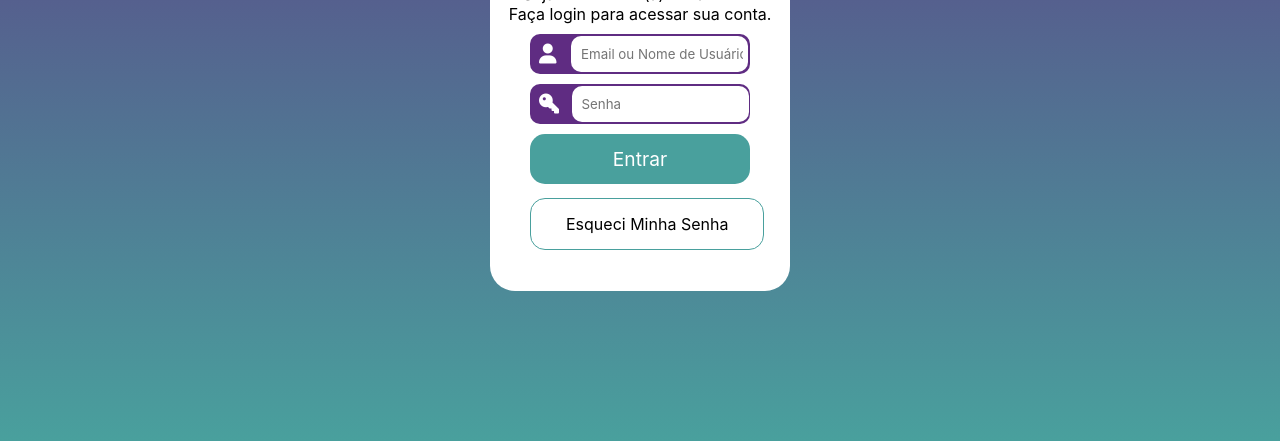
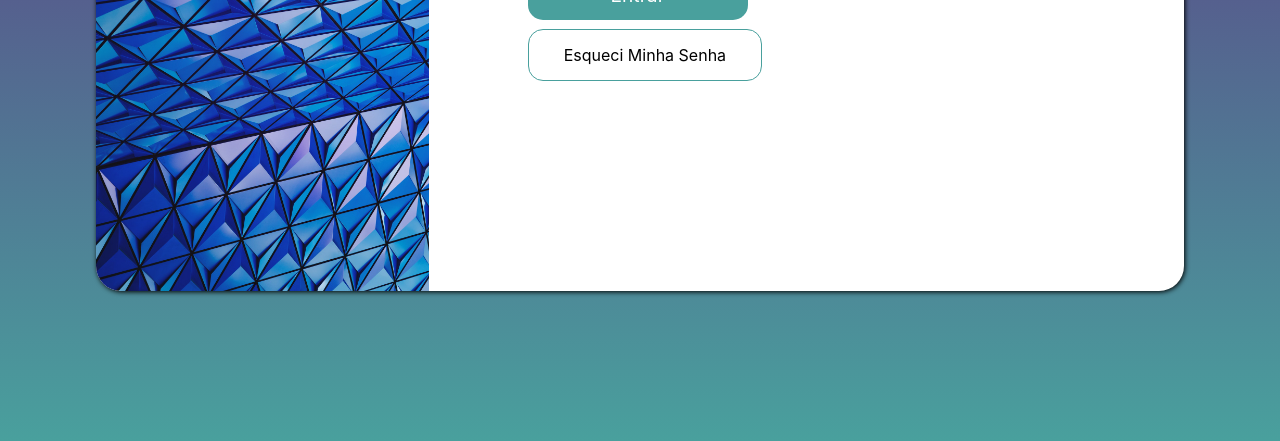
Before and after one commit to Ertuip/projeto-login, a plain HTML site: page index.html in a window 1280 px wide. Shown: the part 359-800 px from the top of the page. Drawn offline with Linux system fonts and the light colour scheme.

Commit message:
Atualização 3.0

```diff
--- a/estilo/style.css
+++ b/estilo/style.css
@@ -18,6 +18,7 @@ body, html {
     width: 98vw;
 }
 
+@media screen and (min-width: 320px) and (max-width: 481px) {
     main {
         height: 100vh;
         width: 100vw;
@@ -32,6 +33,7 @@ main {
         border-radius: 25px;
         height: 500px;
         width: 300px;
+        box-shadow: 1px 1px 5px black;
     }
 
     #form > h1 {
@@ -55,7 +57,7 @@ main {
     }
 
     #us {
-    margin: 0px 0px 0px -25px;
+        margin: 0px 0px 0px -22px;
         padding: 5px;
     }
 
@@ -66,7 +68,7 @@ main {
 
     #iusername {
         border-radius: 10px;
-    margin: 0px 0px 0px 5px;
+        margin: 0px 0px 0px px;
         border: none;
         padding: 10px 5px 10px 10px;
         width: 177px;
@@ -87,7 +89,7 @@ main {
         background-color: var(--verd);
         color: white;
         font-size: 1.2em;
-    margin: 10px 40px 30px 40px;
+        margin: 10px 40px 25px 40px;
         width: 220px;
         height: 50px;
         transition-duration: 0.5s;
@@ -120,8 +122,119 @@ a:hover {
 
     img {
         min-width: 300px;
-    max-height: 160px;
+        max-height: 180px;
         background-size: cover;
         border-top-left-radius: 25px;
         border-top-right-radius: 25px;
     }
+}
+
+@media screen and (min-width: 481px) {
+    main {
+        height: 100vh;
+        width: 98vw;
+    }
+
+    #login-screen {
+        position: absolute;
+        top: 50%;
+        left: 50%;
+        transform: translate(-50%, -50%);
+        background-color: white;
+        border-radius: 25px;
+        height: 500px;
+        width: 85vw;
+        box-shadow: 1px 1px 5px black;
+    }
+
+    #form {
+        float: right;
+        width: 64%;
+    }
+
+    .conf {
+        background-color: #5f2c82;
+        border-radius: 10px;
+        width: 98%;
+        margin: 10px 0px;
+        padding: 2px 0px 2px 29px;
+    }
+
+    #conf12 {
+        margin: -20px 0px;
+    }
+
+    #us {
+        margin: 0px 0px 0px -22px;
+        padding: 5px;
+    }
+
+    #us1 {
+        margin: 0px 0px 0px -25px;
+        padding: 5px;
+    }
+
+    #iusername {
+        border-radius: 10px;
+        margin: 0px 0px 0px 2px;
+        border: none;
+        padding: 10px 5px 10px 10px;
+        width: 177px;
+        transition-duration: 0.5s;
+    }
+
+    #iuserpass {
+        border-radius: 10px;
+        margin: 0px 0px 0px 3px;
+        border: none;
+        padding: 10px 5px 10px 10px;
+        width: 177px;
+    }
+
+    #submit {
+        border: none;
+        border-radius: 15px;
+        background-color: var(--verd);
+        color: white;
+        font-size: 1.2em;
+        margin: 10px 40px 25px 40px;
+        width: 220px;
+        height: 50px;
+        transition-duration: 0.5s;
+    }
+
+    #submit:hover {
+        transition-duration: 0.5s;
+        background-color: #5cc9c5;
+        box-shadow: 1px 1px 4px #49a09d;
+        cursor: pointer;
+    }
+
+    a {
+        border: 1px solid var(--verd);
+        border-radius: 15px;
+        color: black;
+        margin: 0px 0px 0px 40px;
+        padding: 15px 35px 15px 35px;
+        height: 50px;
+        text-decoration: none;
+        transition-duration: 0.5s;
+    }
+
+    a:hover {
+        transition-duration: 0.5s;
+        background-color: #49a09d;
+        box-shadow: 1px 1px 4px #5cc9c5;
+        color: white;
+    }
+
+    img {
+        float: left;
+        max-width: 35%;
+        height: 100%;
+        background-size: cover;
+        border-top-left-radius: 25px;
+        border-bottom-left-radius: 25px;
+    }
+
+}
--- /dev/null
+++ b/estilo/style_ipad.css
@@ -0,0 +1 @@
+@charset "UTF-8";
--- a/index.html
+++ b/index.html
@@ -10,11 +10,8 @@
 <body>
     <main>
         <section id="login-screen">
-            <div id="img">
-
-            </div>
+            <img src="imagens/img.jpg" alt="">
             <div id="form">
-                <img src="imagens/img.jpg" alt="">
                 <h1>Login</h1>
                 <p>Seja Bem-Vindo(a) novamente! <p>Faça login para acessar sua conta.</p></p>
                 <form action="login.php" method="post">
```
Lines whose indentation alone changed are shown as unchanged.
